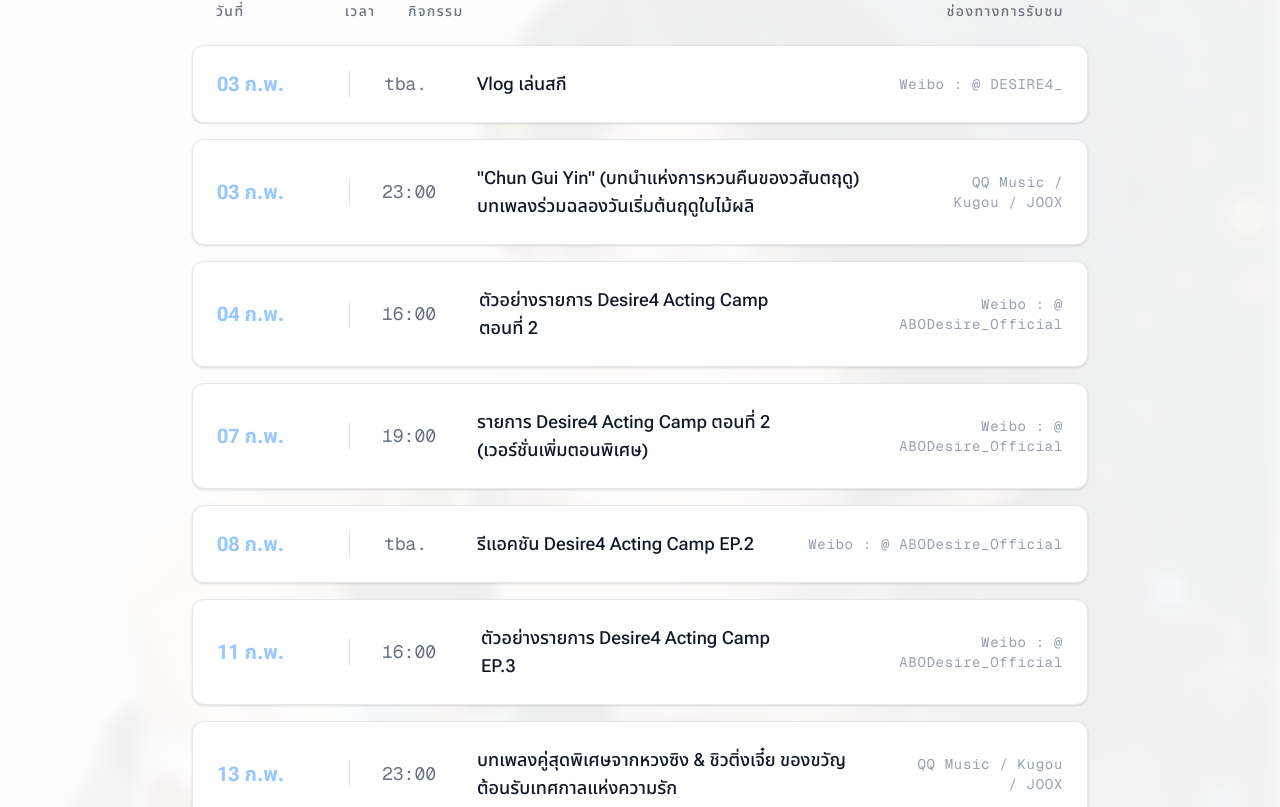
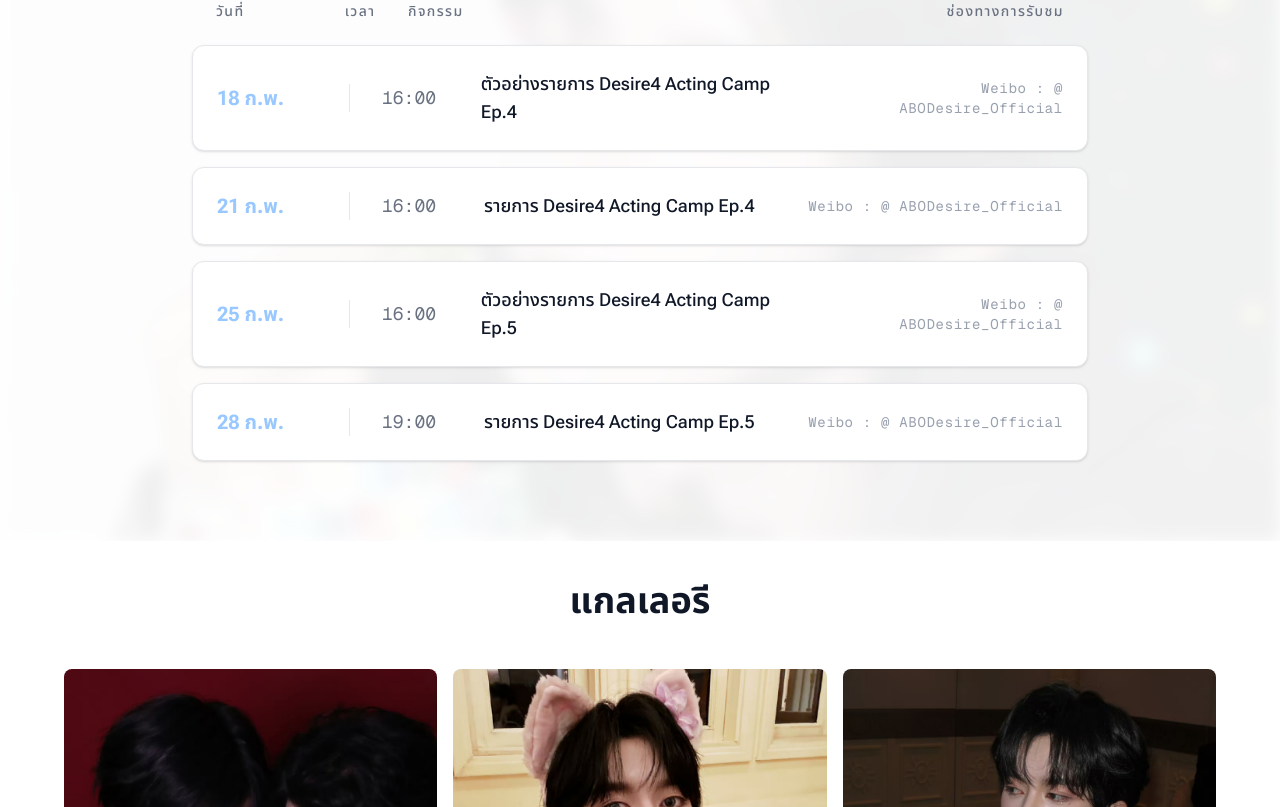
Before and after one commit to netdy/huangxing, a Next.js app: page / in a window 1280 px wide. Shown: the part 5393-6200 px from the top of the page. Built offline with nearby package versions, Linux system fonts and the light colour scheme.

Commit message:
update schedule

```diff
--- a/app/components/Schedule.tsx
+++ b/app/components/Schedule.tsx
@@ -5,51 +5,27 @@ import { useLanguage } from '../context/LanguageContext';
 
 const scheduleData = [
   {
-    date: { en: '03 FEB', th: '03 ก.พ.' },
-    time: 'tba.',
-    event: { en: 'Skiing Vlog', th: 'Vlog เล่นสกี' },
-    location: 'Weibo : @ DESIRE4_'
-  },
-  {
-    date: { en: '03 FEB', th: '03 ก.พ.' },
-    time: '23:00',
-    event: { en: '"Chun Gui Yin" (Introduction to the Return of Spring) - Spring Festival Celebration Song', th: '"Chun Gui Yin" (บทนำแห่งการหวนคืนของวสันตฤดู) บทเพลงร่วมฉลองวันเริ่มต้นฤดูใบไม้ผลิ' },
-    location: 'QQ Music / Kugou / JOOX'
-  },
-  {
-    date: { en: '04 FEB', th: '04 ก.พ.' },
+    date: { en: '18 FEB', th: '18 ก.พ.' },
     time: '16:00',
-    event: { en: 'Desire4 Acting Camp Ep. 2 Teaser', th: 'ตัวอย่างรายการ Desire4 Acting Camp ตอนที่ 2' },
+    event: { en: 'Desire4 Acting Camp Ep.4 Teaser', th: 'ตัวอย่างรายการ Desire4 Acting Camp Ep.4' },
     location: 'Weibo : @ ABODesire_Official'
   },
   {
-    date: { en: '07 FEB', th: '07 ก.พ.' },
-    time: '19:00',
-    event: { en: 'Desire4 Acting Camp Ep.2 (Special Extended Version)', th: 'รายการ Desire4 Acting Camp ตอนที่ 2 (เวอร์ชั่นเพิ่มตอนพิเศษ)' },
+    date: { en: '21 FEB', th: '21 ก.พ.' },
+    time: '16:00',
+    event: { en: 'Desire4 Acting Camp Ep.4', th: 'รายการ Desire4 Acting Camp Ep.4' },
     location: 'Weibo : @ ABODesire_Official'
   },
   {
-    date: { en: '08 FEB', th: '08 ก.พ.' },
-    time: 'tba.',
-    event: { en: 'Reaction Desire4 Acting Camp EP.2', th: 'รีแอคชัน Desire4 Acting Camp EP.2' },
+    date: { en: '25 FEB', th: '25 ก.พ.' },
+    time: '16:00',
+    event: { en: 'Desire4 Acting Camp Ep.5 Teaser', th: 'ตัวอย่างรายการ Desire4 Acting Camp Ep.5' },
     location: 'Weibo : @ ABODesire_Official'
   },
   {
-    date: { en: '11 FEB', th: '11 ก.พ.' },
-    time: '16:00',
-    event: { en: 'Desire4 Acting Camp Ep.3 Teaser', th: 'ตัวอย่างรายการ Desire4 Acting Camp EP.3' },
-    location: 'Weibo : @ ABODesire_Official'
-  },
-  {
-    date: { en: '13 FEB', th: '13 ก.พ.' },
-    time: '23:00',
-    event: { en: 'Special Duet Song (Valentine\'s Gift)', th: 'บทเพลงคู่สุดพิเศษจากหวงซิง & ชิวติ่งเจี๋ย ของขวัญต้อนรับเทศกาลแห่งความรัก' },
-    location: 'QQ Music / Kugou / JOOX'
-  },
-  {
-    date: { en: '14 FEB', th: '14 ก.พ.' },
+    date: { en: '28 FEB', th: '28 ก.พ.' },
     time: '19:00',
-    event: { en: 'Desire4 Acting Camp Ep.3', th: 'รายการ Desire4 Acting Camp EP.3' },
+    event: { en: 'Desire4 Acting Camp Ep.5', th: 'รายการ Desire4 Acting Camp Ep.5' },
     location: 'Weibo : @ ABODesire_Official'
   },
 ];
```
